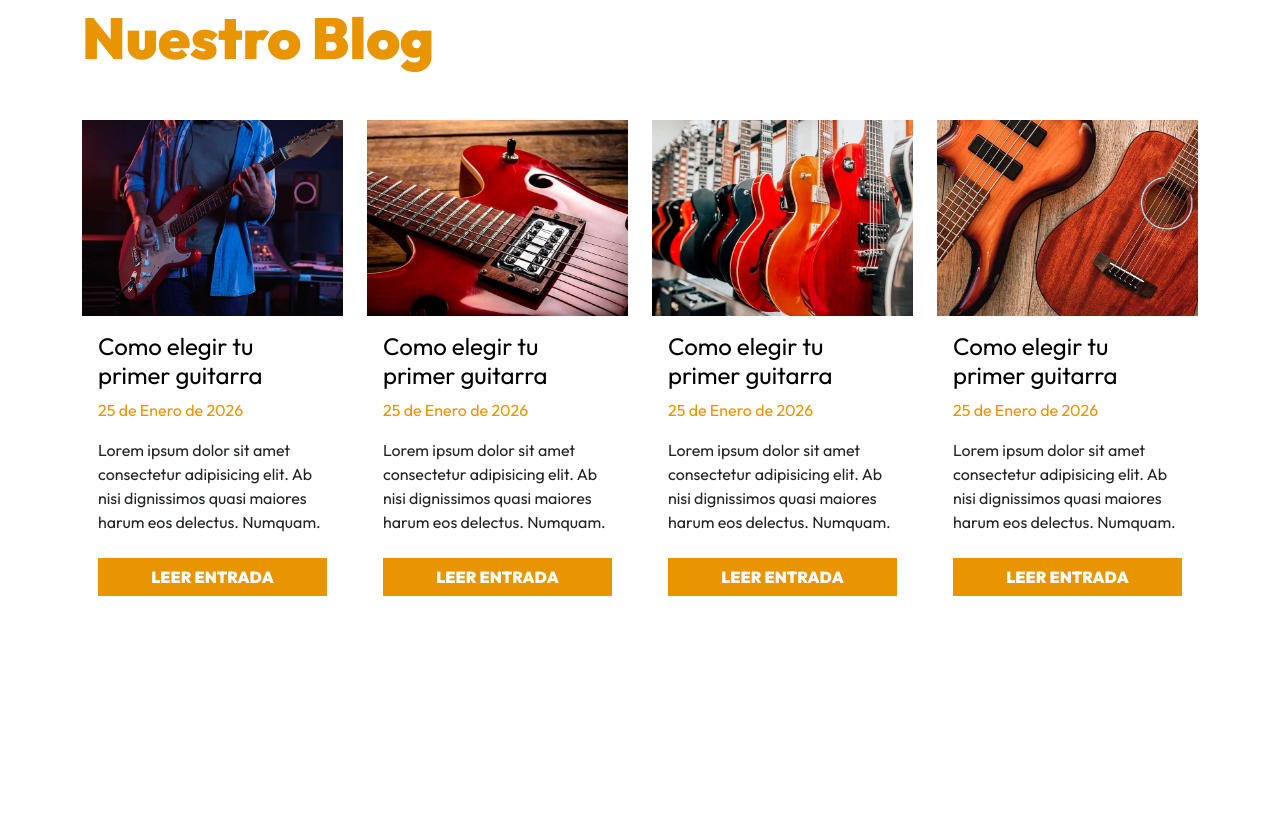
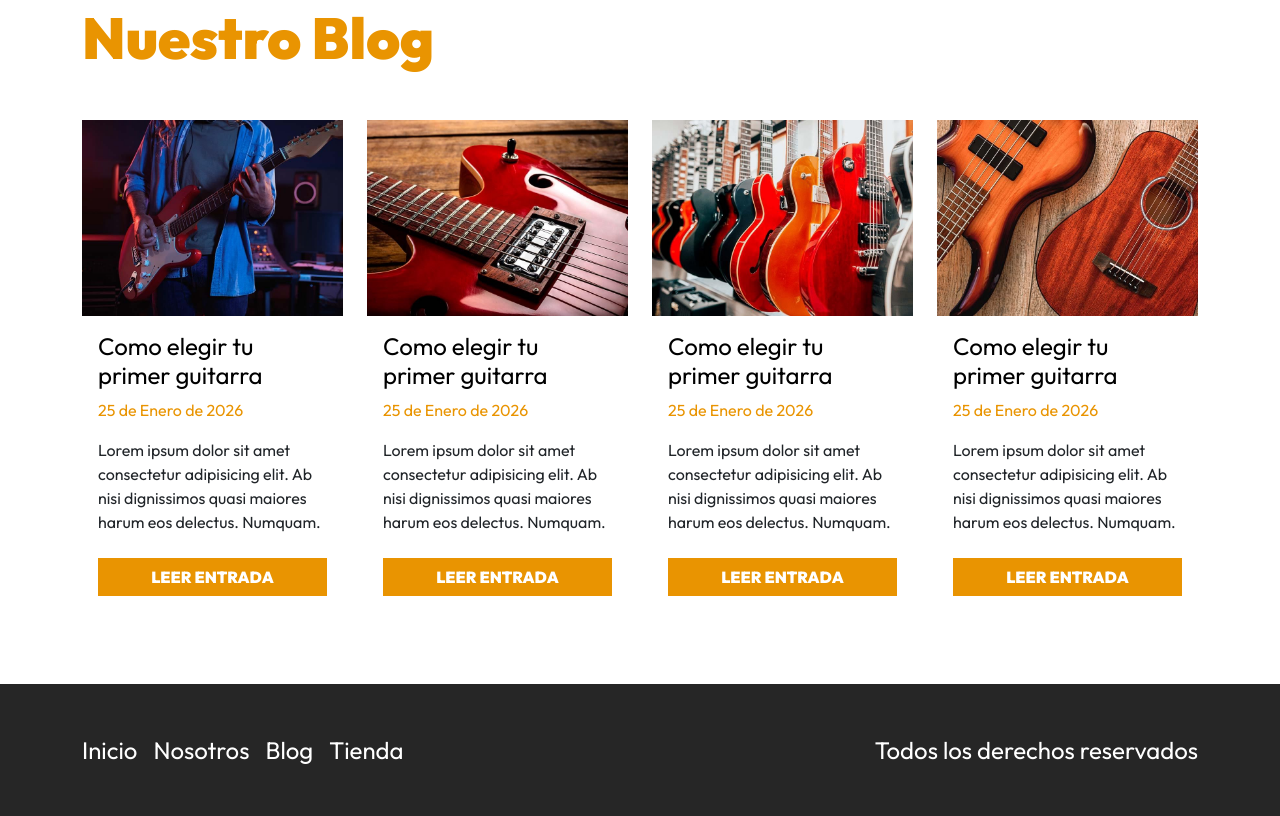
Before and after one commit to joelcascar/Proyecto-GuitarLa-Bootstrap, a website: page index.html in a window 1280 px wide. Shown: the part 2671-3487 px from the top of the page. Before the commit the page ends 3307 px from the top, so only its background shows below. Drawn offline with Linux system fonts and the light colour scheme.

Commit message:
footer finalizado

```diff
--- a/index.html
+++ b/index.html
@@ -262,6 +262,18 @@
         </div>
     </section>
 
+    <!-- sección footer -->
 
+    <footer class="bg-dark mt-5 py-5">
+        <div class="container-xl d-md-flex justify-content-md-between">
+            <nav class="d-flex flex-column flex-md-row gap-md-3 align-items-center ">
+                <a class="text-white fs-4 " href="index.html">Inicio</a>
+                <a class="text-white fs-4 " href="nosotros.html">Nosotros</a>
+                <a class="text-white fs-4 " href="blog.html">Blog</a>
+                <a class="text-white fs-4 " href="tienda.html">Tienda</a>
+            </nav>
+            <p class="text-white text-center fs-4 mt-4 m-md-0">Todos los derechos reservados</p>
+        </div>
+    </footer>
 </body>
 </html>
```
